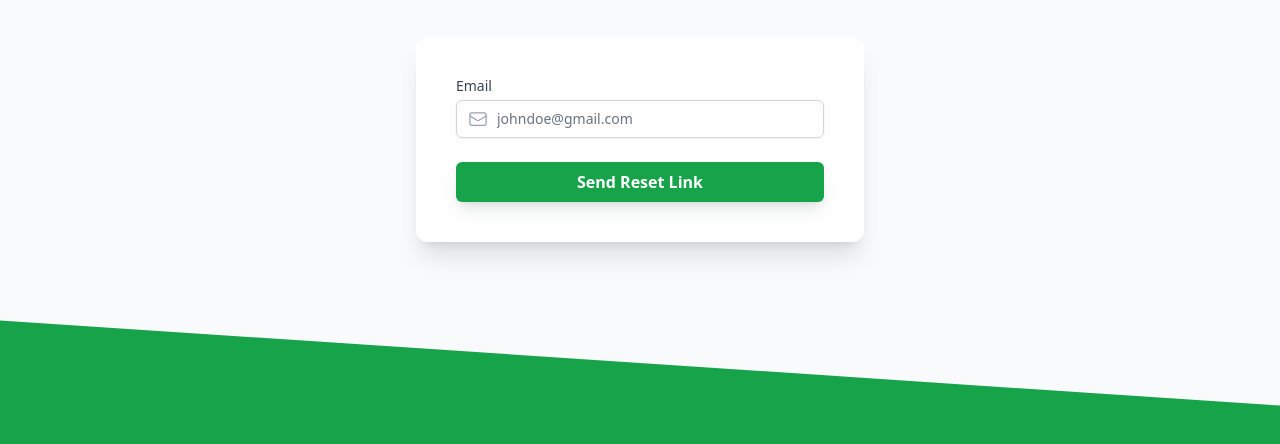
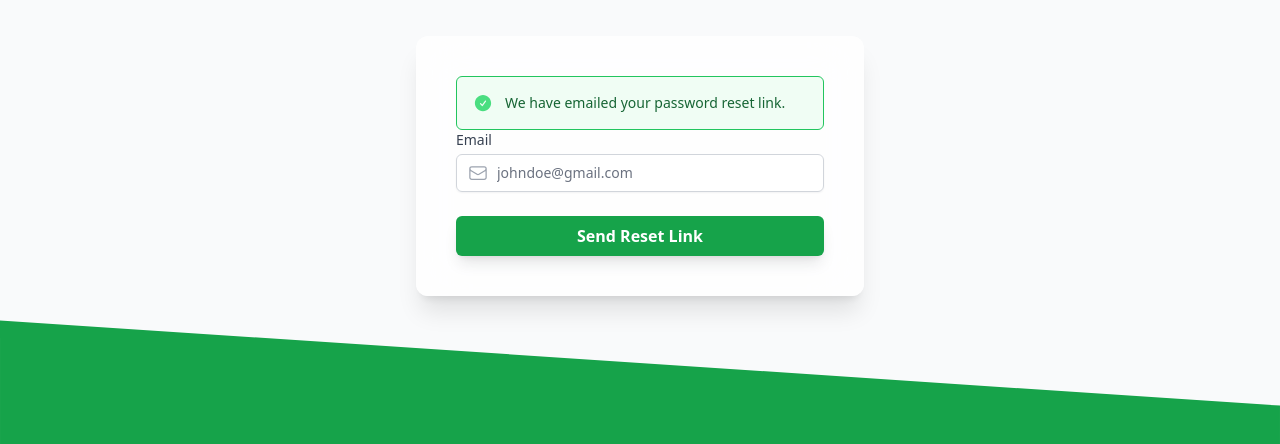
Before and after one commit to michaelvassilyevmvc/tailwind_start_course, a website: page forgot-password.html in a window 1280 px wide. Shown: the part 224-668 px from the top of the page. Drawn offline with Linux system fonts and the light colour scheme.

Commit message:
fix: add link and message block

```diff
--- a/forgot-password.html
+++ b/forgot-password.html
@@ -9,8 +9,8 @@
   <body
     class="min-h-screen bg-gray-50 bg-[url('/wave.svg')] bg-fixed bg-bottom bg-no-repeat"
   >
-    <div class="flex items-center justify-between p-6">
-      <a href="#" class="flex items-center gap-2">
+    <header class="flex items-center justify-between p-6">
+      <a href="register.html" class="flex items-center gap-2">
         <svg
           class="h-10 text-green-600"
           fill="none"
@@ -29,20 +29,20 @@
       </a>
       <div class="flex gap-2">
         <a
-          href="#"
+          href="login.html"
           class="rounded-md bg-gray-200 py-2 px-4 font-semibold text-gray-900 shadow-lg transition duration-150 ease-in-out hover:bg-gray-300 hover:shadow-xl focus:shadow-xl focus:outline-none focus:ring-2 focus:ring-gray-300 focus:ring-offset-2"
           >Sign In</a
         >
         <a
-          href="#"
+          href="register.html"
           class="rounded-md bg-green-600 py-2 px-4 font-semibold text-white shadow-lg transition duration-150 ease-in-out hover:bg-green-700 hover:shadow-xl focus:shadow-xl focus:outline-none focus:ring-2 focus:ring-green-500 focus:ring-offset-2"
           >Sign Up</a
         >
       </div>
-    </div>
+    </header>
 
     <!-- auth part -->
-    <div class="flex flex-col justify-center p-6 pb-12">
+    <main class="flex flex-col justify-center p-6 pb-12">
       <div class="mx-auto max-w-md">
         <svg
           class="mx-auto h-12 text-green-600"
@@ -65,6 +65,25 @@
       <div
         class="mx-auto mt-6 w-full max-w-md rounded-xl bg-white/80 p-6 shadow-xl backdrop-blur-xl sm:mt-10 sm:p-10"
       >
+        <div
+          class="flex gap-3 rounded-md border border-green-500 bg-green-50 p-4"
+        >
+          <svg
+            class="h-5 w-5 text-green-400"
+            xmlns="http://www.w3.org/2000/svg"
+            viewBox="0 0 24 24"
+            fill="currentColor"
+          >
+            <path
+              fill-rule="evenodd"
+              d="M2.25 12c0-5.385 4.365-9.75 9.75-9.75s9.75 4.365 9.75 9.75-4.365 9.75-9.75 9.75S2.25 17.385 2.25 12zm13.36-1.814a.75.75 0 10-1.22-.872l-3.236 4.53L9.53 12.22a.75.75 0 00-1.06 1.06l2.25 2.25a.75.75 0 001.14-.094l3.75-5.25z"
+              clip-rule="evenodd"
+            />
+          </svg>
+          <h3 class="text-sm font-medium text-green-800">
+            We have emailed your password reset link.
+          </h3>
+        </div>
         <form action="#" autocomplete="off" class="space-y-6">
           <!-- name -->
           <div>
@@ -101,13 +120,13 @@
 
           <div>
             <a
-              href="#"
+              href="reset-password.html"
               class="flex items-center justify-center rounded-md bg-green-600 py-2 px-4 font-semibold text-white shadow-lg transition duration-150 ease-in-out hover:bg-green-700 hover:shadow-xl focus:shadow-xl focus:outline-none focus:ring-2 focus:ring-green-500 focus:ring-offset-2"
               >Send Reset Link</a
             >
           </div>
         </form>
       </div>
-    </div>
+    </main>
   </body>
 </html>
```
Also changed, not shown: output.css, 1 other file.
